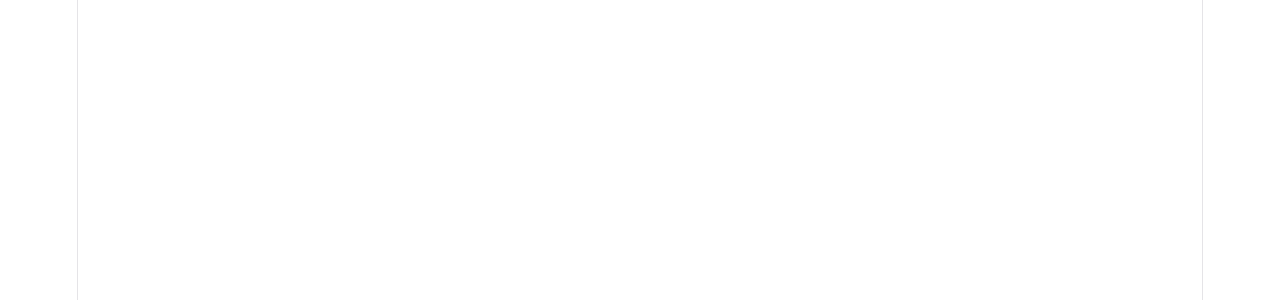
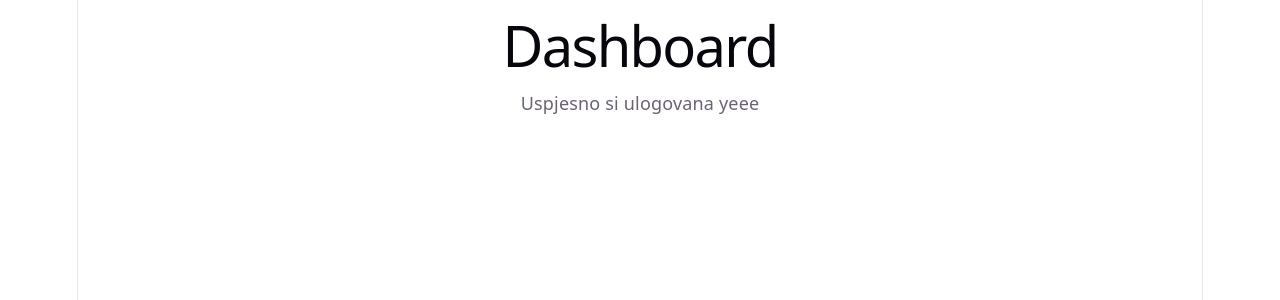
Before and after one commit to vatricemina/studybuddy, a React (Vite) app in the folder frontend/: page /dashboard in a window 1280 px wide. Before the commit this address had no page. Shown: the top 300 px of the page. Built offline with nearby package versions, Linux system fonts and the light colour scheme.

Commit message:
save jwt token to localStorage and redirect to dashboard page when logged in

```diff
--- a/frontend/src/App.tsx
+++ b/frontend/src/App.tsx
@@ -5,12 +5,14 @@
 import './App.css'
 import {Routes, Route, Navigate} from 'react-router-dom';
 import LoginPage from './pages/LoginPage';
+import DashboardPage from './pages/DashboardPage';
 
 function App() {
   return (
       <Routes>
           <Route path="/" element={<Navigate to="/login" />} />
           <Route path="/login" element={<LoginPage />} />
+          <Route path="/dashboard" element={<DashboardPage />}/>
       </Routes>
   );
 }
--- /dev/null
+++ b/frontend/src/pages/DashboardPage.tsx
@@ -0,0 +1,10 @@
+function DashboardPage(){
+    return (
+        <div>
+            <h1>Dashboard</h1>
+            <p>Uspjesno si ulogovana yeee</p>
+        </div>
+    );
+}
+
+export default DashboardPage;
--- a/frontend/src/pages/LoginPage.tsx
+++ b/frontend/src/pages/LoginPage.tsx
@@ -1,9 +1,11 @@
 import {useState} from 'react';
 import axios from 'axios';
+import {useNavigate} from 'react-router-dom';
 
 function LoginPage(){
     const [email, setEmail]=useState("");
     const [password, setPassword]=useState("");
+    const navigate=useNavigate();
 
     async function handleLogin(){
         try{
@@ -12,10 +14,11 @@
                 password: password
             });
 
-            console.log("uspjesno! token: ", response.data.token);
+            localStorage.setItem("token", response.data.token);
+            navigate("/dashboard");
 
         }catch(error){
-            console.log("greska: ", error);
+            console.log("Greska pri loginu: ", error);
         }
     }
 
@@ -35,7 +38,7 @@
                 value={password}
                 onChange={(e)=> setPassword(e.target.value)}
             />
-            <button onClick={handleLogin}> prijavi se</button>
+            <button onClick={handleLogin}>Prijavi se</button>
 
         </div>
     );
```
